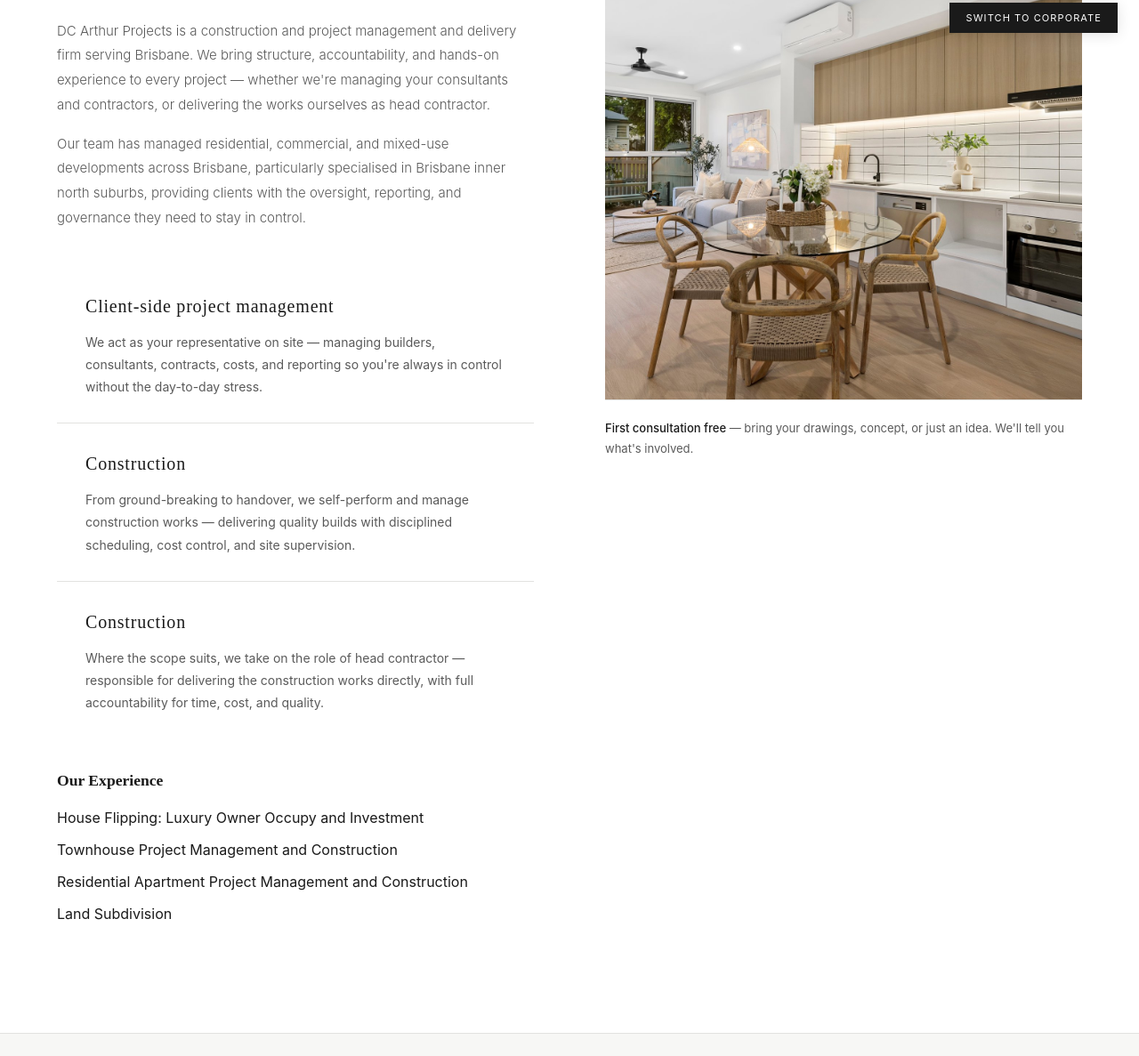
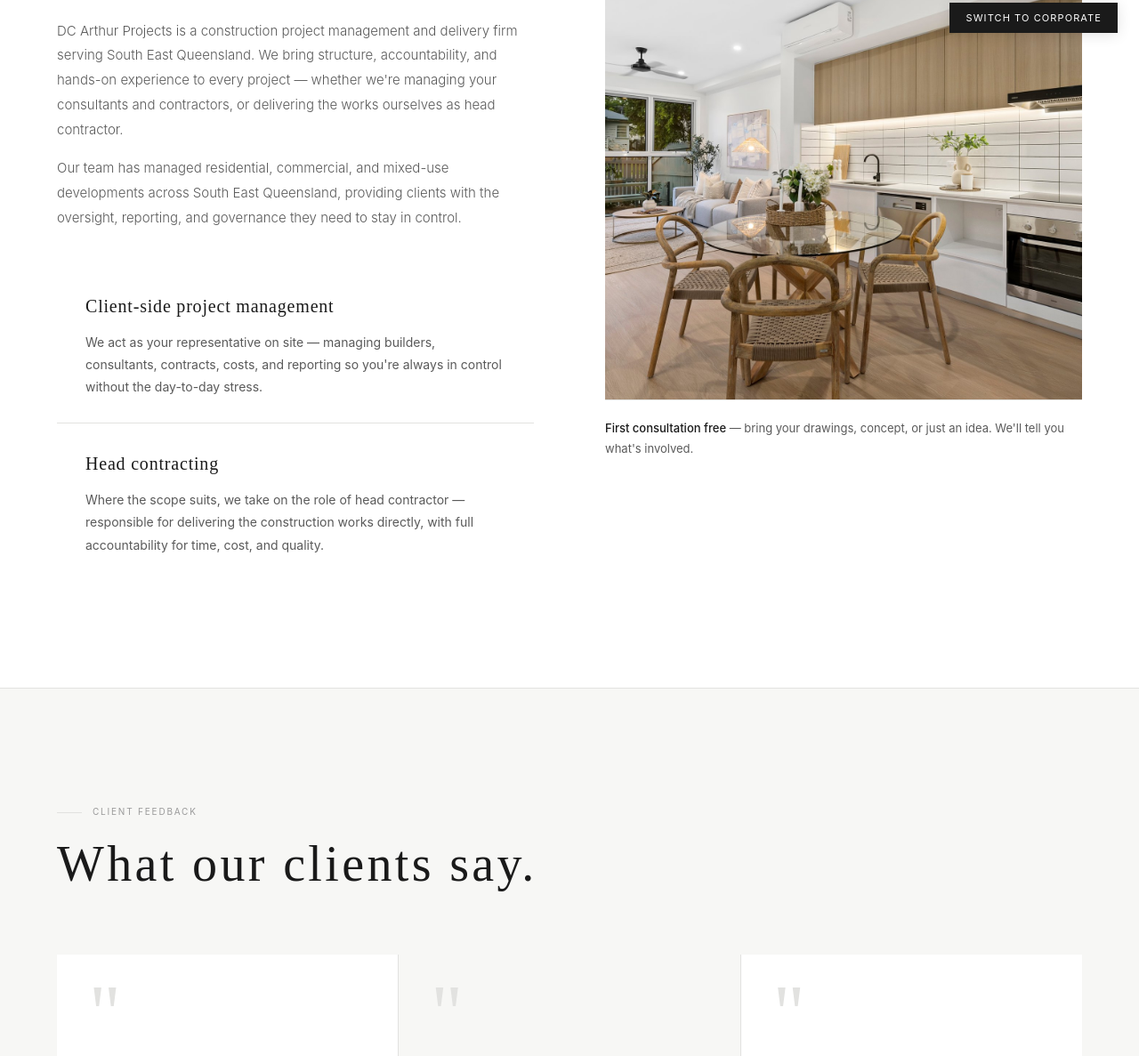
Before and after one commit to aosng007/dcarthurproject, a website: page about.html in a window 1280 px wide. Shown: the part 739-1926 px from the top of the page at 89% size. Drawn offline with Linux system fonts and the light colour scheme.

Commit message:
Revert "Update About page copy: Brisbane focus, Construction services, and Ou…" (#15)
This reverts commit eb500b6022101de21c8fdc6fed71b5b03e40117d.

```diff
--- a/about.html
+++ b/about.html
@@ -87,30 +87,17 @@
     <div class="about-left fade-up">
       <div class="section-tag">About us</div>
       <h2 class="section-title">Who we are.</h2>
-      <p class="section-body">DC Arthur Projects is a construction and project management and delivery firm serving Brisbane. We bring structure, accountability, and hands-on experience to every project — whether we're managing your consultants and contractors, or delivering the works ourselves as head contractor.</p>
-      <p class="section-body" style="margin-top:16px;">Our team has managed residential, commercial, and mixed-use developments across Brisbane, particularly specialised in Brisbane inner north suburbs, providing clients with the oversight, reporting, and governance they need to stay in control.</p>
+      <p class="section-body">DC Arthur Projects is a construction project management and delivery firm serving South East Queensland. We bring structure, accountability, and hands-on experience to every project — whether we're managing your consultants and contractors, or delivering the works ourselves as head contractor.</p>
+      <p class="section-body" style="margin-top:16px;">Our team has managed residential, commercial, and mixed-use developments across South East Queensland, providing clients with the oversight, reporting, and governance they need to stay in control.</p>
       <div class="about-cards">
         <div class="about-card">
           <h3>Client-side project management</h3>
           <p>We act as your representative on site — managing builders, consultants, contracts, costs, and reporting so you're always in control without the day-to-day stress.</p>
         </div>
         <div class="about-card">
-          <h3>Construction</h3>
-          <p>From ground-breaking to handover, we self-perform and manage construction works — delivering quality builds with disciplined scheduling, cost control, and site supervision.</p>
-        </div>
-        <div class="about-card">
-          <h3>Construction</h3>
+          <h3>Head contracting</h3>
           <p>Where the scope suits, we take on the role of head contractor — responsible for delivering the construction works directly, with full accountability for time, cost, and quality.</p>
         </div>
-      </div>
-      <div class="about-experience" style="margin-top:32px;">
-        <h3 style="font-size:1.1rem;font-weight:600;margin-bottom:12px;">Our Experience</h3>
-        <ul style="list-style:none;padding:0;margin:0;display:flex;flex-direction:column;gap:8px;">
-          <li>House Flipping: Luxury Owner Occupy and Investment</li>
-          <li>Townhouse Project Management and Construction</li>
-          <li>Residential Apartment Project Management and Construction</li>
-          <li>Land Subdivision</li>
-        </ul>
       </div>
     </div>
     <div class="about-right fade-up">
```
